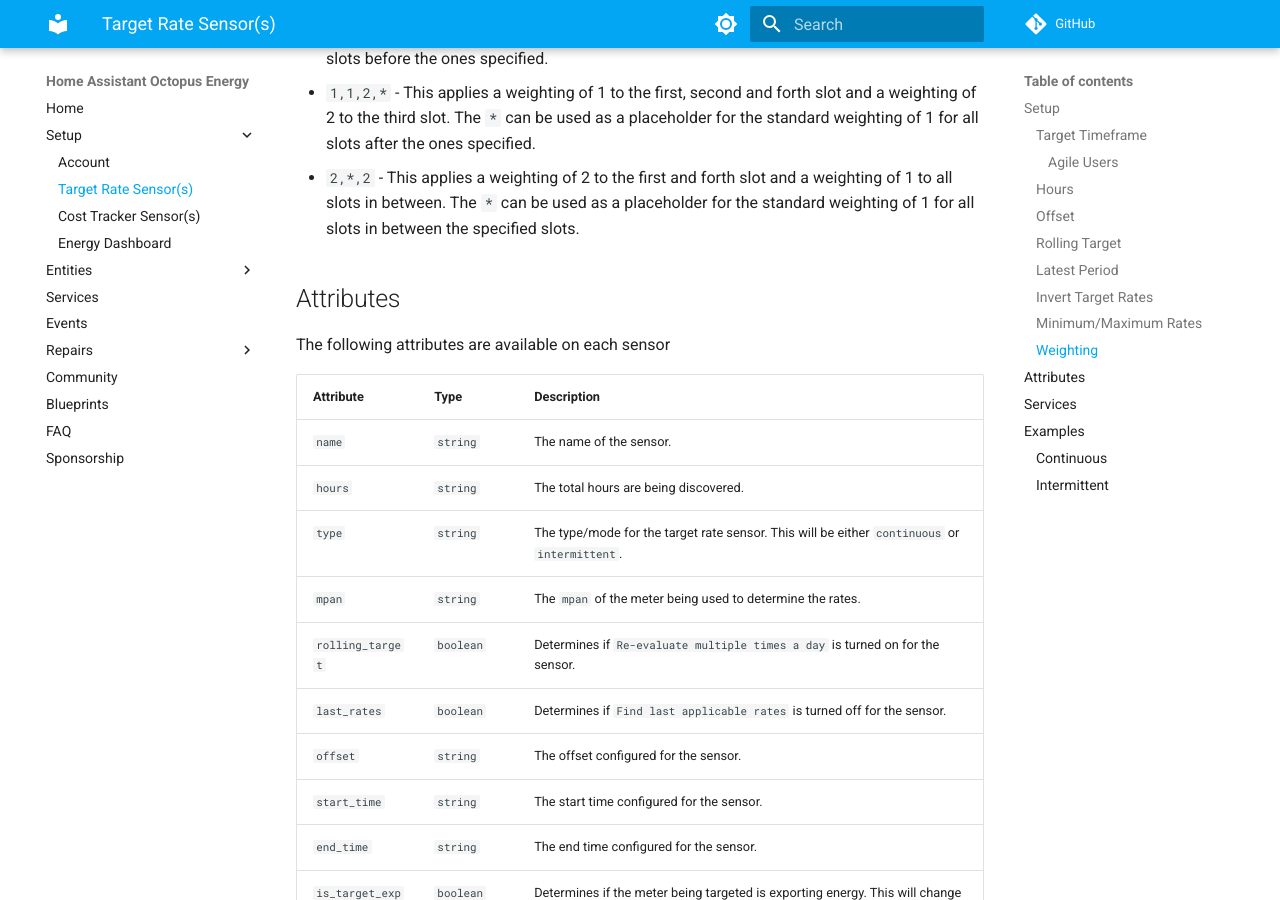
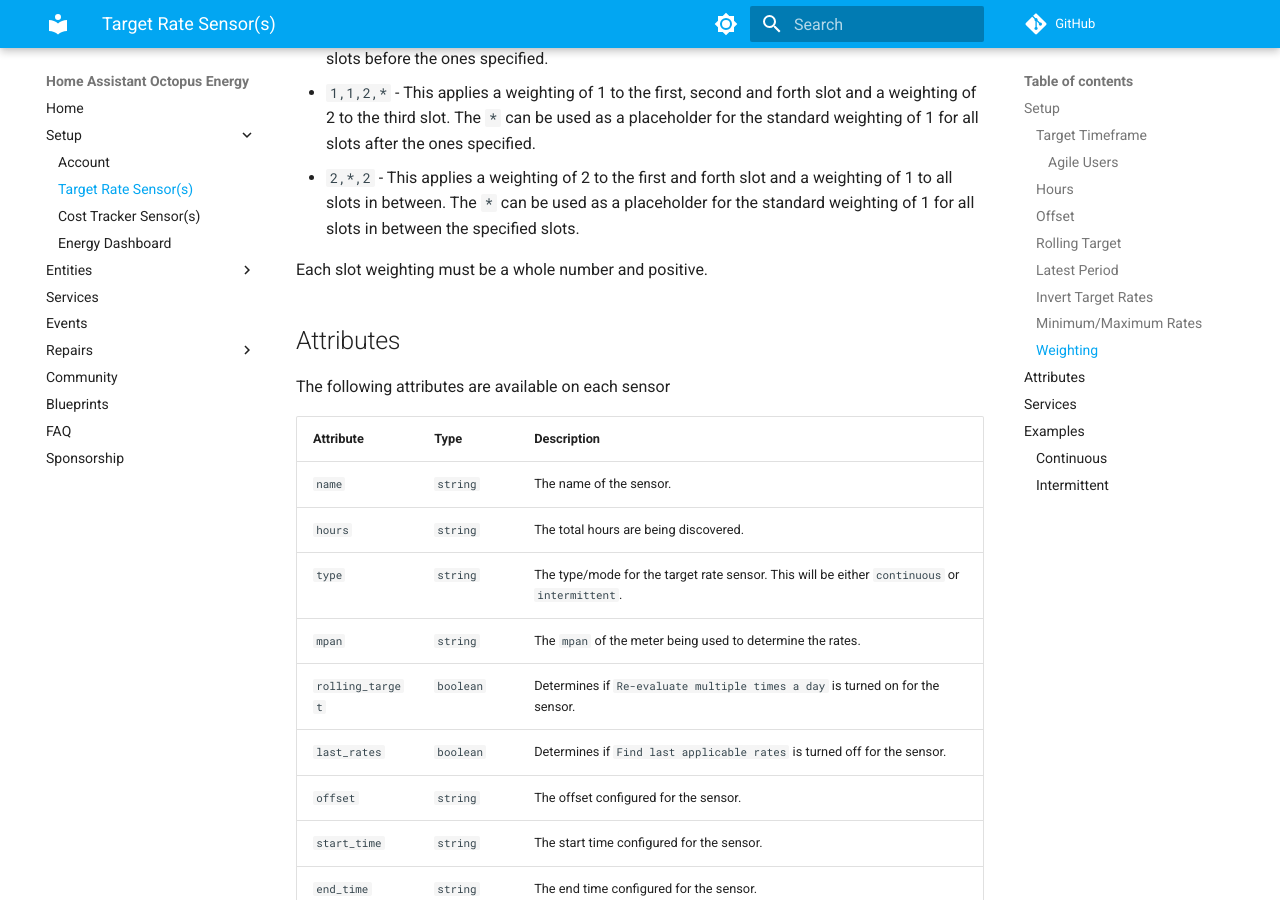
Before and after one commit to BottlecapDave/HomeAssistant-OctopusEnergy, an MkDocs documentation site: the page built from _docs/setup/target_rate.md, in a window 1280 px wide and 900 px high, scrolled down 3727 px. Built offline with MkDocs 1.6.1 and Material for MkDocs 9.7.7, drawn with Linux system fonts in a browser that asks for light colours; comment, search, counter and statistics services are not loaded.

Commit message:
docs: Added additional clarification to target rate weighting.

```diff
--- a/_docs/setup/target_rate.md
+++ b/_docs/setup/target_rate.md
@@ -89,6 +89,8 @@
 * `*,2,1` - This applies a weighting of 1 to the first, second and forth slot and a weighting of 2 to the third slot. The `*` can be used as a placeholder for the standard weighting of 1 for all slots before the ones specified.
 * `1,1,2,*` - This applies a weighting of 1 to the first, second and forth slot and a weighting of 2 to the third slot. The `*` can be used as a placeholder for the standard weighting of 1 for all slots after the ones specified.
 * `2,*,2` - This applies a weighting of 2 to the first and forth slot and a weighting of 1 to all slots in between. The `*` can be used as a placeholder for the standard weighting of 1 for all slots in between the specified slots.
+
+Each slot weighting must be a whole number and positive.
 
 ## Attributes
 
```
